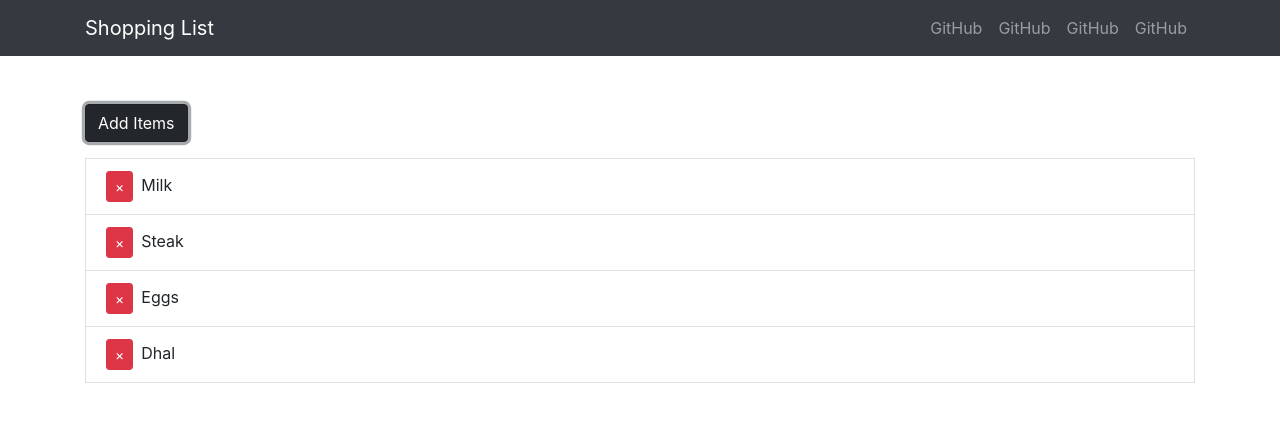
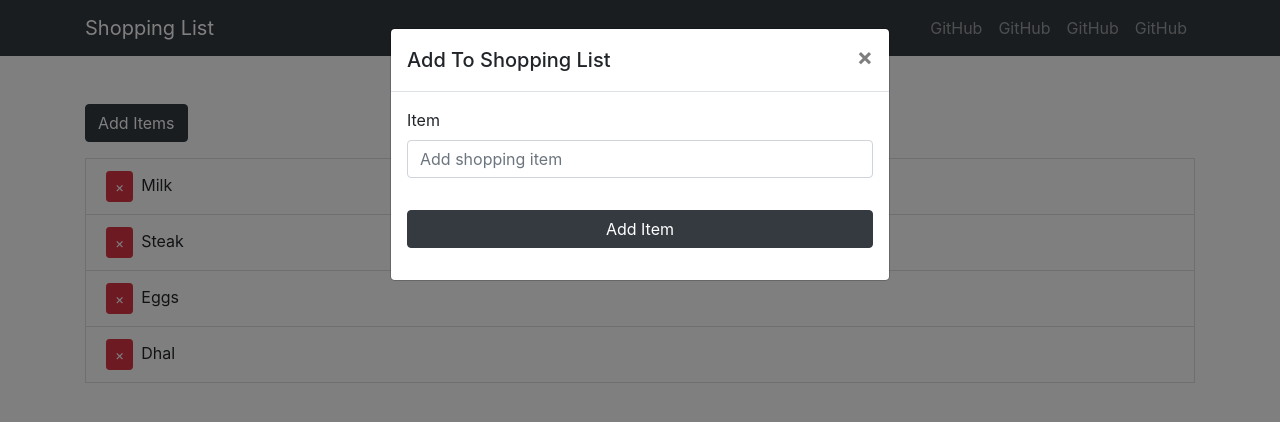
Before and after one commit to sujeewakabeysinghe/MERN-Basic-App, a React (Create React App) app in the folder client/: page / in a window 1280 px wide. Both pictures are taken after a click on the button "Add Items". Shown: the top 422 px of the page. Built offline with nearby package versions, Linux system fonts and the light colour scheme.

Commit message:
item model

```diff
--- a/client/src/App.js
+++ b/client/src/App.js
@@ -4,12 +4,14 @@ import {Provider} from 'react-redux';
 import store from './store'
 import NavBar from './components/navBar';
 import ShoppingList from './components/shoppingList'
+import ItemModel from './components/itemModel'
 
 function App() {
   return (
     <Provider store = {store}>
       <div className="App">
       <NavBar name='Shopping List'/>
+      <ItemModel/>
       <ShoppingList/>
     </div>
     </Provider>
--- a/client/src/actions/itemActions.js
+++ b/client/src/actions/itemActions.js
@@ -12,3 +12,10 @@ export const deleteItem = (id) => {
         payload : id
     }
 }
+
+export const addItem = (item) => {
+    return {
+        type : ADD_ITEM,
+        payload : item
+    }
+}
--- a/client/src/components/itemModel.js
+++ b/client/src/components/itemModel.js
@@ -1,11 +1,69 @@
 import React, { Component } from 'react'
-import { connect } from 'react-redux'
+import {
+  Button,
+  Modal,
+  ModalHeader,
+  ModalBody,
+  Form,
+  FormGroup,
+  Label,
+  Input,
+  Container
+} from 'reactstrap';
+import { connect } from 'react-redux';
+import { addItem } from '../actions/itemActions';
+import {v4 as uuid} from 'uuid'
 
 class itemModel extends Component {
+
+    state = {
+        modal : false,
+        name : ''
+    }
+
+    toggle=()=>{
+        this.setState({
+            modal:!this.state.modal
+        })
+    }
+
+    onChange = (e) =>{
+        this.setState({
+            [e.target.name] : e.target.value
+        })
+    }
+
+    onSubmit = () =>{
+        const newItem={
+            id: uuid(),
+            name: this.state.name}
+        this.props.addItem(newItem)
+        this.toggle()
+    }
+
     render() {
         return (
             <div>
-
+                <Container>
+                    <Button color='dark' style={{marginBottom:'1rem'}} onClick={this.toggle}>Add Items</Button>
+                    <Modal isOpen={this.state.modal} toggle={this.toggle}>
+                        <ModalHeader toggle={this.toggle}>Add To Shopping List</ModalHeader>
+                        <ModalBody>
+                            <Form onSubmit={this.handleSubmit}>
+                                <FormGroup>
+                                    <Label for="item">Item</Label>
+                                    <Input
+                                        type="text"
+                                        name="name"
+                                        id="item"
+                                        placeholder="Add shopping item"
+                                        onChange={this.onChange}/>
+                                    <Button color="dark" style={{ marginTop: '2rem' }} block onClick={this.onSubmit}>Add Item</Button>
+                                </FormGroup>
+                            </Form>
+                        </ModalBody>
+                    </Modal>
+                </Container>
             </div>
         )
     }
@@ -16,7 +74,7 @@ const mapStateToProps = (state) => ({
 })
 
 const mapDispatchToProps = {
-
+    addItem
 }
 
 export default connect(mapStateToProps, mapDispatchToProps)(itemModel)
--- a/client/src/components/shoppingList.js
+++ b/client/src/components/shoppingList.js
@@ -34,7 +34,6 @@ class shoppingList extends Component {
         return (
             <div>
                 <Container>
-                    <Button color='dark' style={{marginBottom:'1rem'}} onClick={this.addItem}>Add Items</Button>
                     <ListGroup>
                         <TransitionGroup className="shopping-list">
                             {items.map(({id,name}) => (
@@ -68,4 +67,9 @@ const mapStateToProps = (state) => ({
     item : state.item
 })
 
-export default connect(mapStateToProps, { getItems, deleteItem })(shoppingList);
+const mapDispatchToProps = {
+    getItems,
+    deleteItem
+}
+
+export default connect(mapStateToProps, mapDispatchToProps)(shoppingList);
--- a/client/src/reducers/itemReducer.js
+++ b/client/src/reducers/itemReducer.js
@@ -21,6 +21,11 @@ export default function(state = initialState, action){
                 ...state,
                 items: state.items.filter(item => item.id !== action.payload)
             }
+        case ADD_ITEM:
+            return{
+                ...state,
+                items : [ action.payload, ...state.items ]
+            }
         default:
             return state;
     }
```
Also changed, not shown: 1 other file (tests, documents, lock files or other folders).
